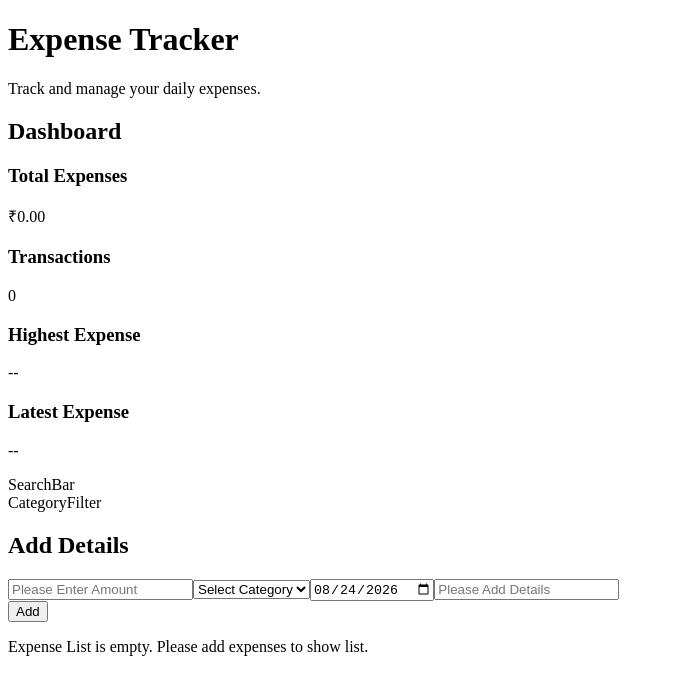
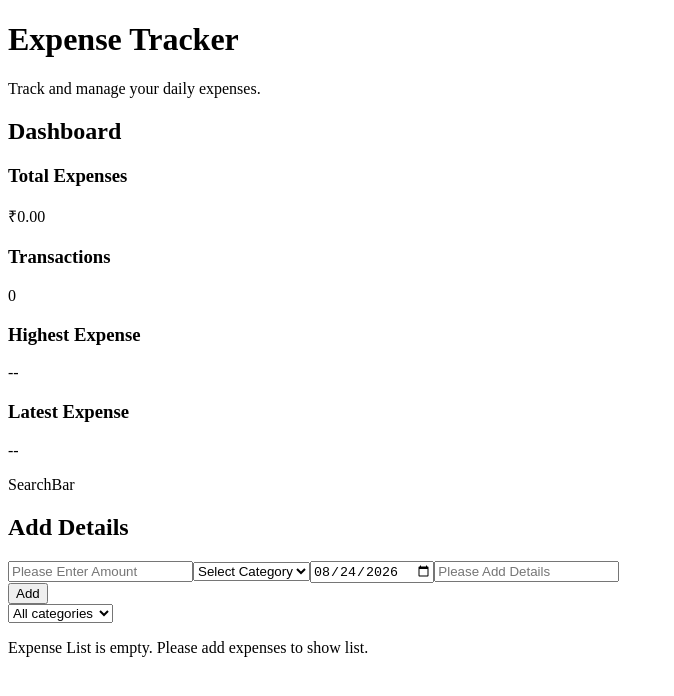
Before and after one commit to pradeepk1787/react-expense-tracker, a React (Vite) app: page / in a window 1280 px wide. Shown: the top 696 px of the page, without its empty margins (0-674 px from the left). Built offline with nearby package versions, Linux system fonts and the light colour scheme.

Commit message:
feat: add category filtering to expense list

```diff
--- a/src/App.jsx
+++ b/src/App.jsx
@@ -3,7 +3,6 @@ import Header from "./components/common/Header";
 import Dashboard from "./components/dashboard/Dashboard";
 import ExpenseForm from "./components/expense/ExpenseForm";
 import ExpenseList from "./components/expense/ExpenseList";
-import CategoryFilter from "./components/filters/CategoryFilter";
 import SearchBar from "./components/filters/SearchBar";
 
 function App() {
@@ -51,7 +50,6 @@ function App() {
       <Header />
       <Dashboard expenses={expenses} />
       <SearchBar />
-      <CategoryFilter />
       <ExpenseForm
         onSubmitExpense={handleSubmitExpense}
         editingExpense={editingExpense}
--- a/src/components/expense/ExpenseList.jsx
+++ b/src/components/expense/ExpenseList.jsx
@@ -1,14 +1,40 @@
 import ExpenseItem from "./ExpenseItem";
+import CategoryFilter from "../filters/CategoryFilter";
+import { useEffect, useState } from "react";
 
 function ExpenseList({ expenses, onDeleteExpense, onEditExpense }) {
+  //local state
+  const [selectedCategory, setSelectedCategory] = useState("");
+
+  //handle category selection
+  const onCategorySelection = (e) => {
+    setSelectedCategory(e.target.value);
+  };
+
+  //handle filtered expenses
+  const filteredExpenses = expenses.filter((expense) => {
+    return selectedCategory === "" || expense.category === selectedCategory;
+  });
+
   return (
     <div>
+      <CategoryFilter
+        selectedCategory={selectedCategory}
+        setSelectedCategory={onCategorySelection}
+      />
       {expenses.length === 0 ? (
         <p>Expense List is empty. Please add expenses to show list.</p>
+      ) : filteredExpenses.length === 0 ? (
+        <p>No expenses found for the selected category.</p>
       ) : (
         <ul>
-          {expenses.map((expense) => (
-            <ExpenseItem key={expense.id} expense={expense} onDelete={onDeleteExpense} onEdit={onEditExpense}/>
+          {filteredExpenses.map((expense) => (
+            <ExpenseItem
+              key={expense.id}
+              expense={expense}
+              onDelete={onDeleteExpense}
+              onEdit={onEditExpense}
+            />
           ))}
         </ul>
       )}
--- a/src/components/filters/CategoryFilter.jsx
+++ b/src/components/filters/CategoryFilter.jsx
@@ -1,7 +1,18 @@
-function CategoryFilter(){
-    return (
-        <div>CategoryFilter</div>
-    );
+import { categories } from "../../data/categories";
+
+function CategoryFilter({ selectedCategory, setSelectedCategory }) {
+  return (
+    <select
+      value={selectedCategory}
+      onChange={setSelectedCategory}
+    >
+      <option value="">All categories</option>
+
+      {categories.map((category) => (
+        <option key={category} value={category}>{category}</option>
+      ))}
+    </select>
+  );
 }
 
 export default CategoryFilter;
```
